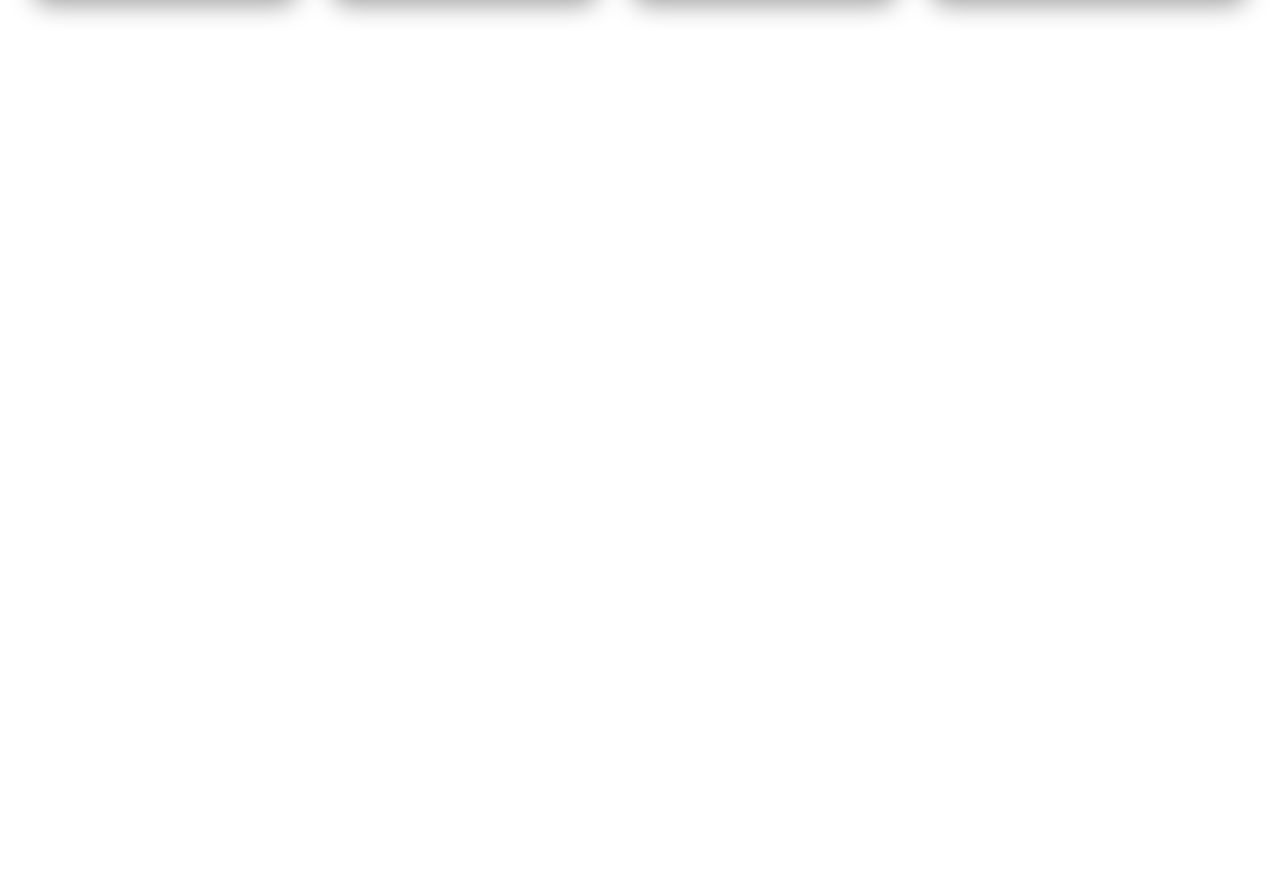
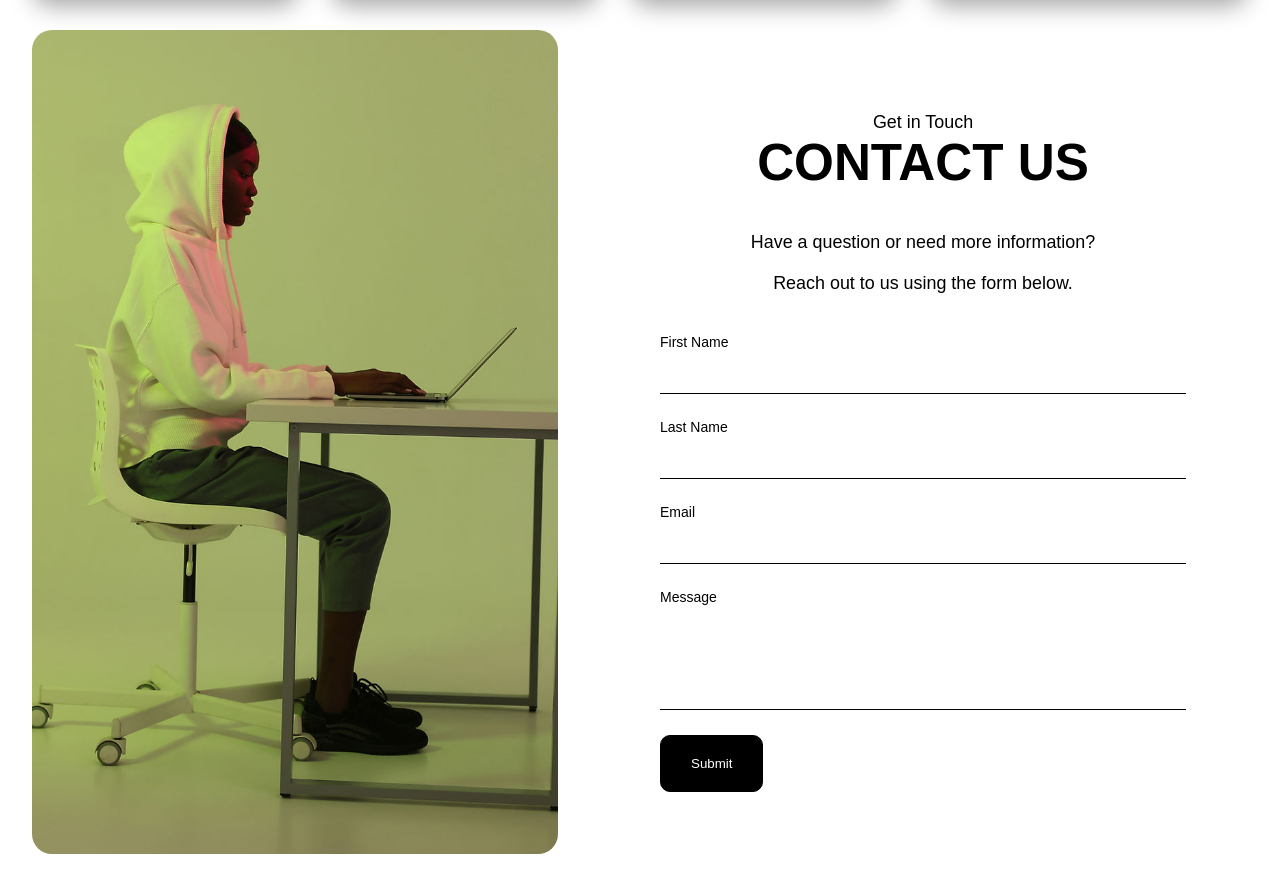
Before and after one commit to ahsan0110/wix-template, a Vue app: page / in a window 1280 px wide. Shown: the part 4536-5422 px from the top of the page. Before the commit the page ends 4566 px from the top, so only its background shows below. Built offline with nearby package versions, Linux system fonts and the light colour scheme.

Commit message:
Completed Contact up form

```diff
--- a/src/Pages/HomePage.vue
+++ b/src/Pages/HomePage.vue
@@ -7,9 +7,11 @@
         bottomText="Our process involves a strategic blend of creativity and analytics to deliver tailored marketing solutions that drive results." />
     <GreenCard />
     <FourCards />
+    <ContactForm />
 
 </template>
 <script>
+import ContactForm from '../components/ContactForm.vue';
 import FourCards from '../components/FourCards.vue';
 import GreenCard from '../components/GreenCard.vue';
 import HeroComponent from '../components/HeroComponent.vue';
@@ -19,7 +21,7 @@
 
 export default {
     name: 'HomePage',
-    components: { NavBar, HeroComponent, Information, HomeGrid, GreenCard, FourCards, },
+    components: { NavBar, HeroComponent, Information, HomeGrid, GreenCard, FourCards, ContactForm },
 }
 
 </script>
--- /dev/null
+++ b/src/components/ContactForm.vue
@@ -0,0 +1,37 @@
+<template>
+    <div class="contact-form-section">
+        <div class="contact-img">
+            <img src="/sitting_person.png" alt="">
+        </div>
+        <div class="contact-form">
+            <div class="contact-head">
+                <p>Get in Touch</p>
+                <h1>CONTACT US</h1>
+                <p>Have a question or need more information?</p>
+                <p>Reach out to us using the form below.</p>
+            </div>
+            <div class="contact-input">
+                <div class="input">
+                    <label for="">First Name</label>
+                    <input type="text" required>
+                </div>
+                <div class="input">
+                    <label for="">Last Name</label>
+                    <input type="text" required>
+                </div>
+                <div class="input">
+                    <label for="">Email</label>
+                    <input type="email" required>
+                </div>
+                <div class="input">
+                    <label for="">Message</label>
+                    <textarea type="text" required></textarea>
+                </div>
+                <div class="input">
+                    <button class="btn">Submit</button>
+                </div>
+
+            </div>
+        </div>
+    </div>
+</template>
--- a/src/style.css
+++ b/src/style.css
@@ -354,10 +354,94 @@
   width: 70px;
   height: 2px;
   background: #000;
-  margin-bottom:70px;
+  margin-bottom: 70px;
   transform-origin: center;
   transition: transform 0.2s linear;
 }
+.contact-form-section {
+  margin-top: 32px;
+  display: flex;
+
+  gap: 40px;
+
+}
+.contact-img,
+.contact-form {
+  flex: 1;
+  box-sizing: border-box;
+}
+.contact-img img {
+  border-radius: var(--border-radius);
+  width: 100%;
+  height: 100%;
+  object-fit: cover;
+  display: block;
+}
+
+.contact-form {
+  padding: clamp(20px, 5vw, 62px);
+}
+.contact-head {
+  text-align: center;
+  margin-bottom: 40px;
+}
+
+.contact-head h1 {
+  font-size: clamp(28px, 4vw, 62px);
+  margin-bottom: 40px;
+}
+
+.contact-head p {
+  margin-top: 20px;
+  font-size: clamp(14px, 1.4vw, 32px);
+
+}
+.contact-input {
+  display: flex;
+  flex-direction: column;
+  gap: 25px;
+  width: 100%;
+}
+
+.input {
+  display: flex;
+  flex-direction: column;
+}
+
+.input label {
+  margin-bottom: 5px;
+  font-size: 14px;
+}
+.input input,
+.input textarea {
+  width: 100%;
+  padding: 10px 0;
+  background: transparent;
+  border: none;
+  border-bottom: 1px solid #000;
+  font-size: 16px;
+  outline: none;
+  resize: none;
+  transition: border-color 0.3s ease;
+}
+
+
+.contact-input .input textarea {
+  width: 100%;
+  height: clamp(70px, 20vw, 100px);
+  resize: none;
+  background: transparent;
+  border: none;
+  border-bottom: 1px solid #000;
+  padding: 10px 0;
+  font-size: clamp(14px, 1.5vw, 18px);
+  box-sizing: border-box;
+}
+.input input:focus,
+.input textarea:focus {
+  border-bottom-color: #003cff;
+}
+
 
 @media (max-width: 1150px) {
   .black-div-cards {
@@ -444,6 +528,14 @@
     gap: 15px;
     max-width: 95%;
   }
+  .contact-form-section {
+    flex-direction: column;
+  }
+
+  .contact-img,
+  .contact-form {
+    max-width: 100%;
+  }
 }
 @media (max-width: 750px) {
   .parent {
@@ -468,12 +560,11 @@
     transform: translateX(-50%);
   }
 }
-@media (max-width: 600px){
-    .black-div-cards{
-      display: flex;
-      flex-direction: column;
-    }
-
+@media (max-width: 600px) {
+  .black-div-cards {
+    display: flex;
+    flex-direction: column;
+  }
 }
 @media (max-width: 435px) {
   body {
```
Also changed, not shown: public/sitting_person.png (added).
